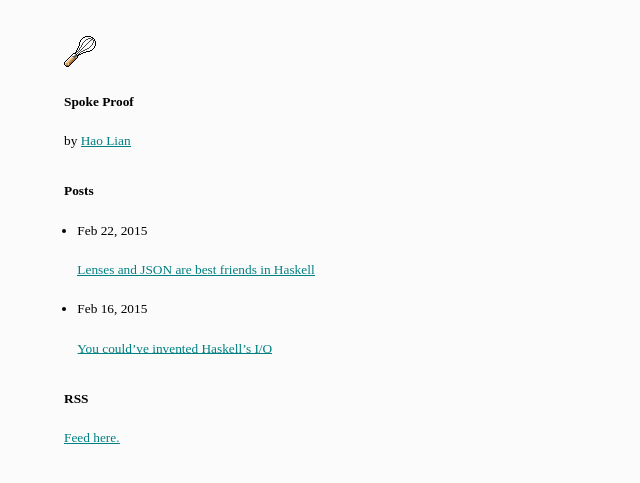
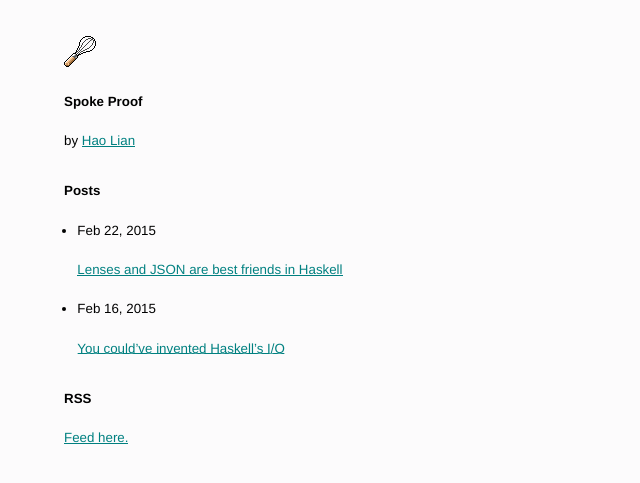
Before and after one commit to hlian/hao.codes, a Jekyll site: the page built from index.html, in a window 1280 px wide. Shown: the top 483 px of the page, without its empty margins (0-640 px from the left). Built offline with Jekyll 4.4.1, drawn with Linux system fonts in a browser that asks for light colours; Markdown is read by kramdown in place of the engine named in the settings.

Commit message:
Update _typography.scss

```diff
--- a/_sass/_typography.scss
+++ b/_sass/_typography.scss
@@ -3,7 +3,7 @@
 }
 
 html {
-  font-family: neuton, serif;
+  font-family: helvetica, arial, serif;
   font-size: 16pt;
   background: #fcfbfc;
 }
```
